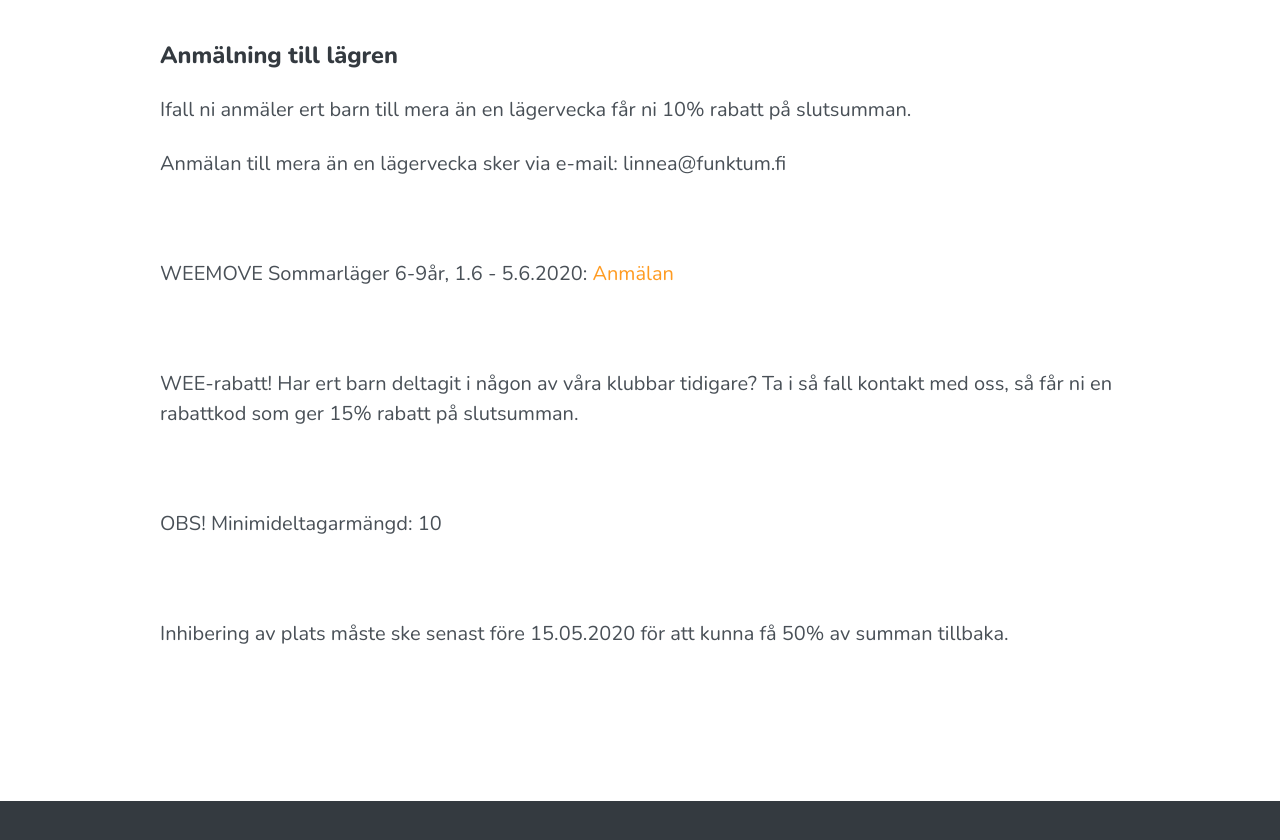
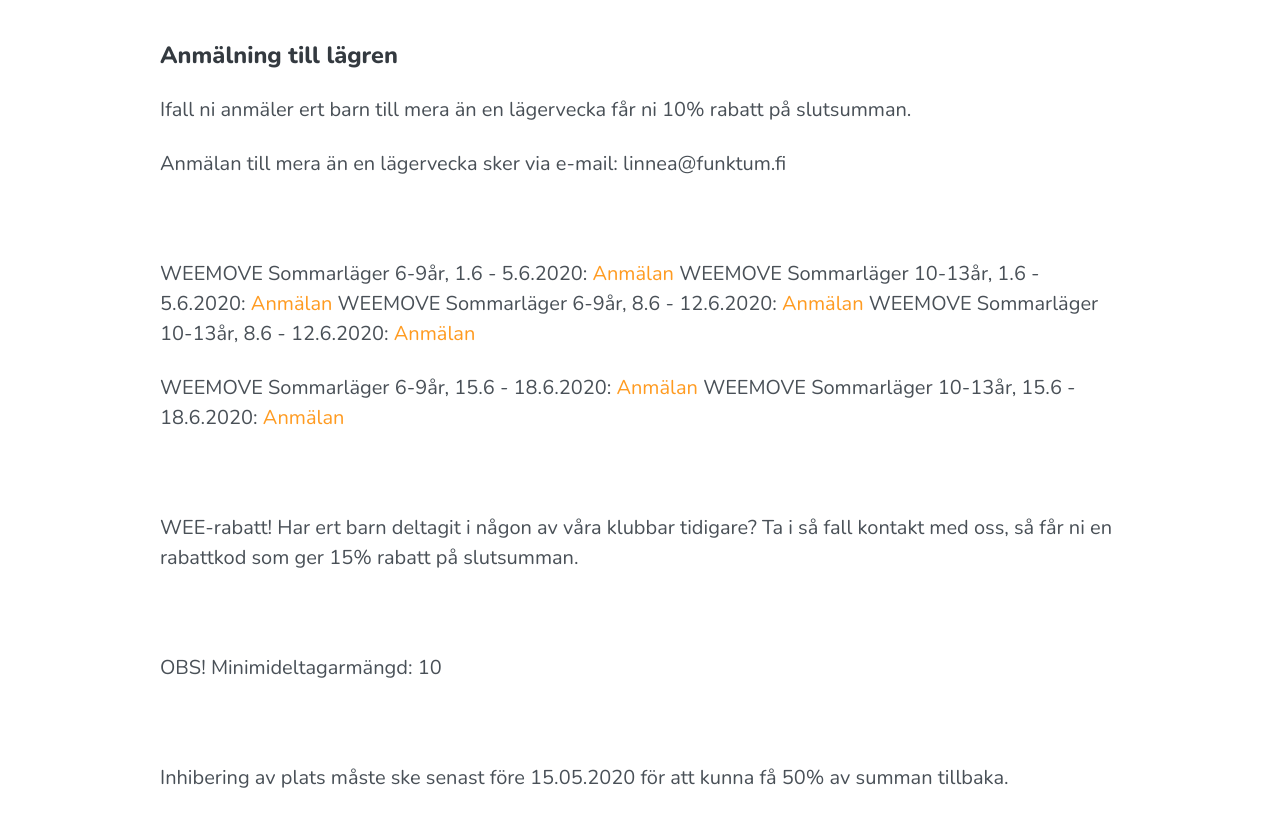
Before and after one commit to Funktum/weemove, a Jekyll site: the page built from _pages/dagslager.md, in a window 1280 px wide and 900 px high, scrolled down 1852 px. Shown: the top 840 px of the window. Built offline with Jekyll 4.4.1, drawn with Linux system fonts in a browser that asks for light colours; a script that is not in the unit is left out.

Commit message:
Update dagslager.md

```diff
--- a/_pages/dagslager.md
+++ b/_pages/dagslager.md
@@ -52,7 +52,16 @@
 
 
 ---
+
 WEEMOVE Sommarläger 6-9år, 1.6 - 5.6.2020: [Anmälan](https://weemove.tapahtumiin.fi/fi/nc/evtr/5e34361af146f3d4158b4567)
+WEEMOVE Sommarläger 10-13år, 1.6 - 5.6.2020: [Anmälan](https://weemove.tapahtumiin.fi/fi/nc/evtr/5e344ae4c2692f5e438b4579)
+WEEMOVE Sommarläger 6-9år, 8.6 - 12.6.2020: [Anmälan](https://weemove.tapahtumiin.fi/fi/nc/evtr/5e344bf6f146f3a9358b4568)
+WEEMOVE Sommarläger 10-13år, 8.6 - 12.6.2020: [Anmälan](https://weemove.tapahtumiin.fi/fi/nc/evtr/5e344cd81dd9cc80218b4571)
+
+WEEMOVE Sommarläger 6-9år, 15.6 - 18.6.2020: [Anmälan](https://weemove.tapahtumiin.fi/fi/events/e/weemove-sommarlager-6-9-aringar/5e344d7df146f3bb348b456e)
+WEEMOVE Sommarläger 10-13år, 15.6 - 18.6.2020: [Anmälan](https://weemove.tapahtumiin.fi/fi/nc/evtr/5e344e481dd9cc80218b4574?gid=p-5e344e49c2692ff3558b4568-0&as_new=1580726457)
+
+
 
 ---
 
```
